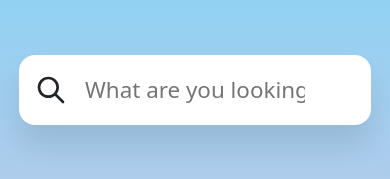
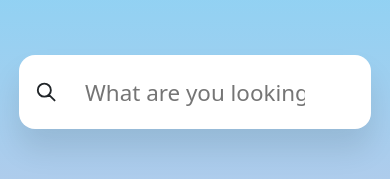
Before and after one commit to nidaozcelik/search-engine-app, a React (Create React App) app: page / in a window 390 px wide. Shown: the part 220-399 px from the top of the page. Built offline with nearby package versions, Linux system fonts and the light colour scheme.

Commit message:
css media query input size updated

```diff
--- a/src/assets/input.scss
+++ b/src/assets/input.scss
@@ -33,11 +33,15 @@
   .search-box {
     input {
       width: 22rem;
-      font-size: 1.4rem;
+      font-size: 1.6rem;
+    }
+
+    .search-icon {
+      width: 1.4rem;
+    }
+
+    .input::placeholder {
+      font-size: 1.2rem;
     }
   }
-
- .input::placeholder {
-    font-size: 1.2rem;
-  }
 }
```
